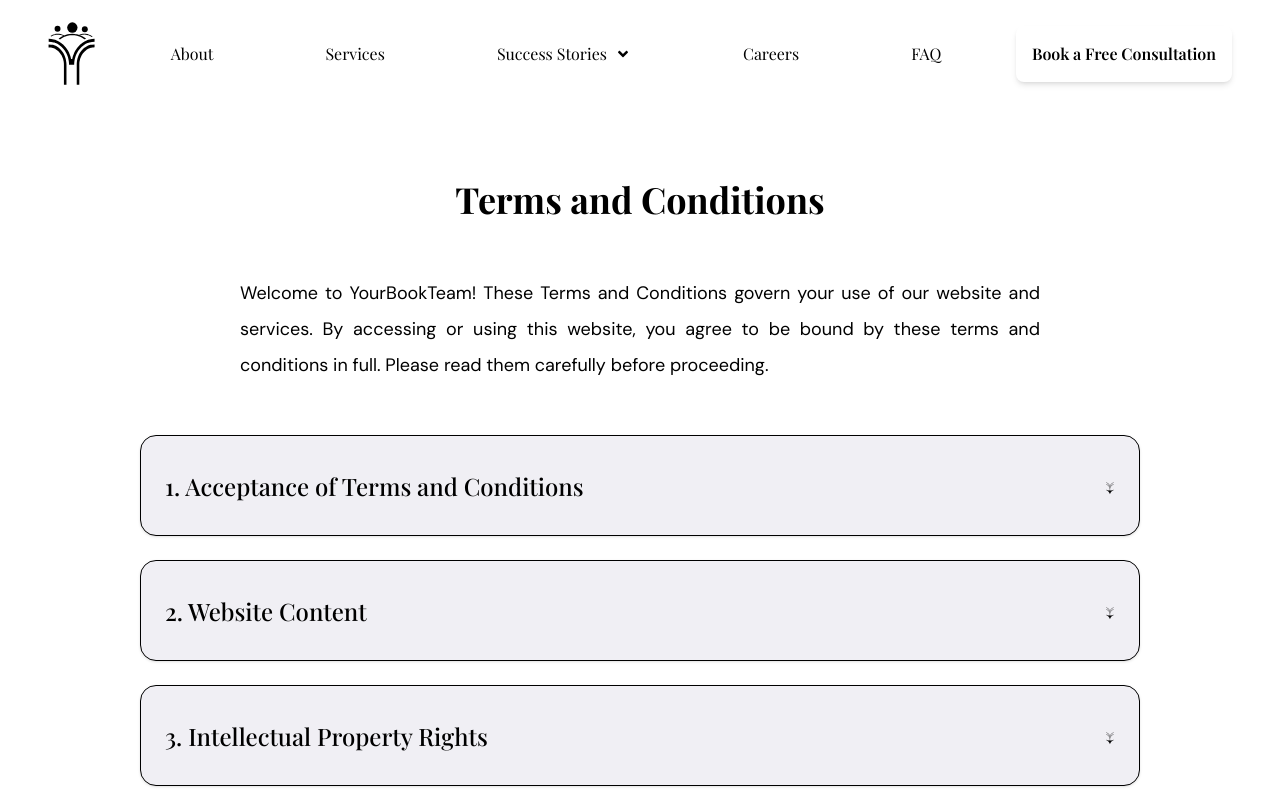
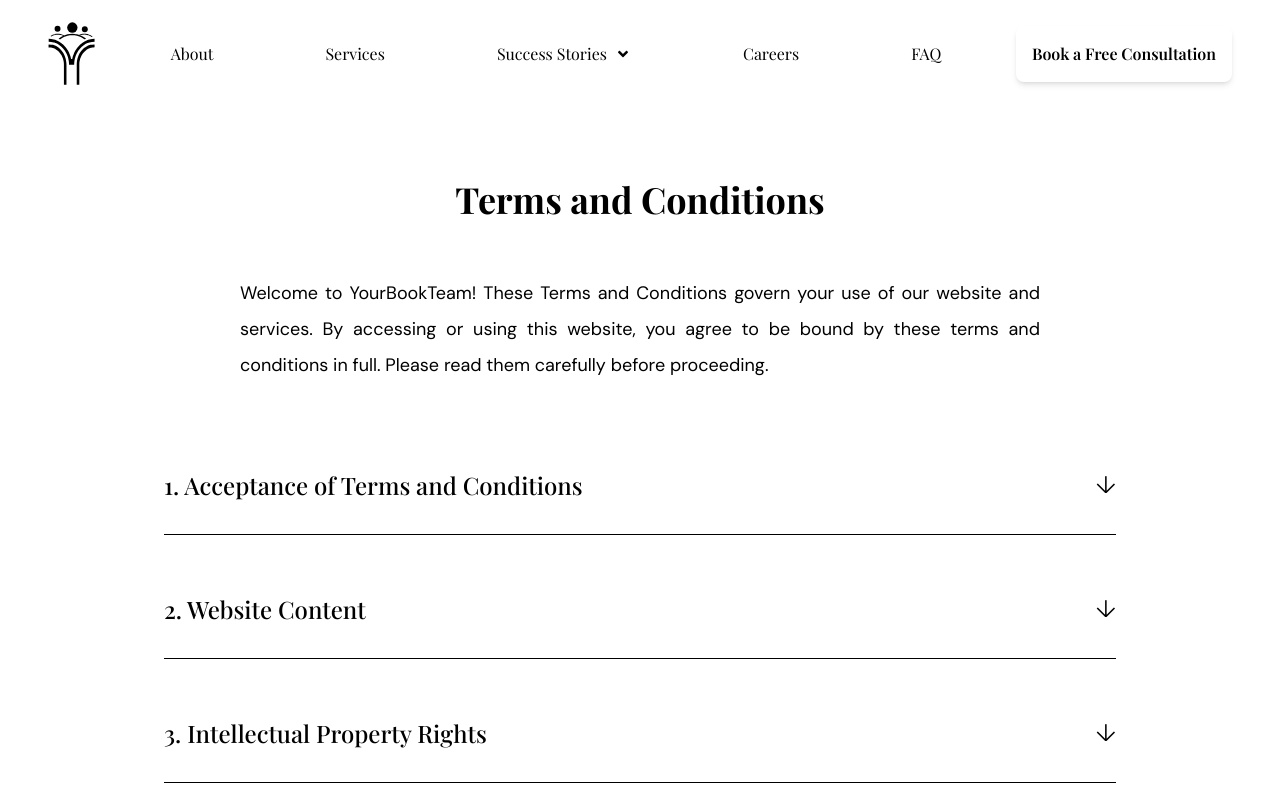
Before and after one commit to YourBookTeam/YBT_Website, a React (Vite) app in the folder ybt_website/: page /YBT_Website/terms in a window 1280 px wide. Shown: the top 800 px of the page. Built offline with nearby package versions, Linux system fonts and the light colour scheme; a web font is replaced by a local one.

Commit message:
made sure dropdown on this branch matches the one on the dev.

```diff
--- a/ybt_website/src/components/Dropdown1.jsx
+++ b/ybt_website/src/components/Dropdown1.jsx
@@ -4,21 +4,20 @@ const Dropdown1 = ({ question, answer }) => {
   const [isOpen, setIsOpen] = useState(false);
 
   return (
-    <div className="w-full max-w-[1040px] shadow rounded-2xl border border-gray-300 my-6 overflow-hidden bg-[#F0EFF4] mx-auto">
+    <div className="w-full max-w-[1040px] my-6 overflow-hidden mx-auto">
       <div
         onClick={() => setIsOpen(!isOpen)}
         className="flex items-center justify-between px-6 h-[99.08px] cursor-pointer"
       >
         <span className="text-2xl font-medium text-gray-800">{question}</span>
-        <span className="text-gray-600 text-xl">{isOpen ? '↑' : '↓'}</span>
+        <span className="font-secondary font-light text-gray-600 text-2xl">{isOpen ? '↑' : '↓'}</span>
 
       </div>
-
+      <hr className="border-t border-gray-300 mx-6" />
       {isOpen && (
         <>
-          <hr className="border-t border-gray-300 mx-6" />
           <div className="px-6 pb-6 pt-4">
-            <p className="text-gray-700 text-xl">{answer}</p>
+            <p className="text-gray-700 text-xl font-secondary">{answer}</p>
           </div>
         </>
       )}
```
